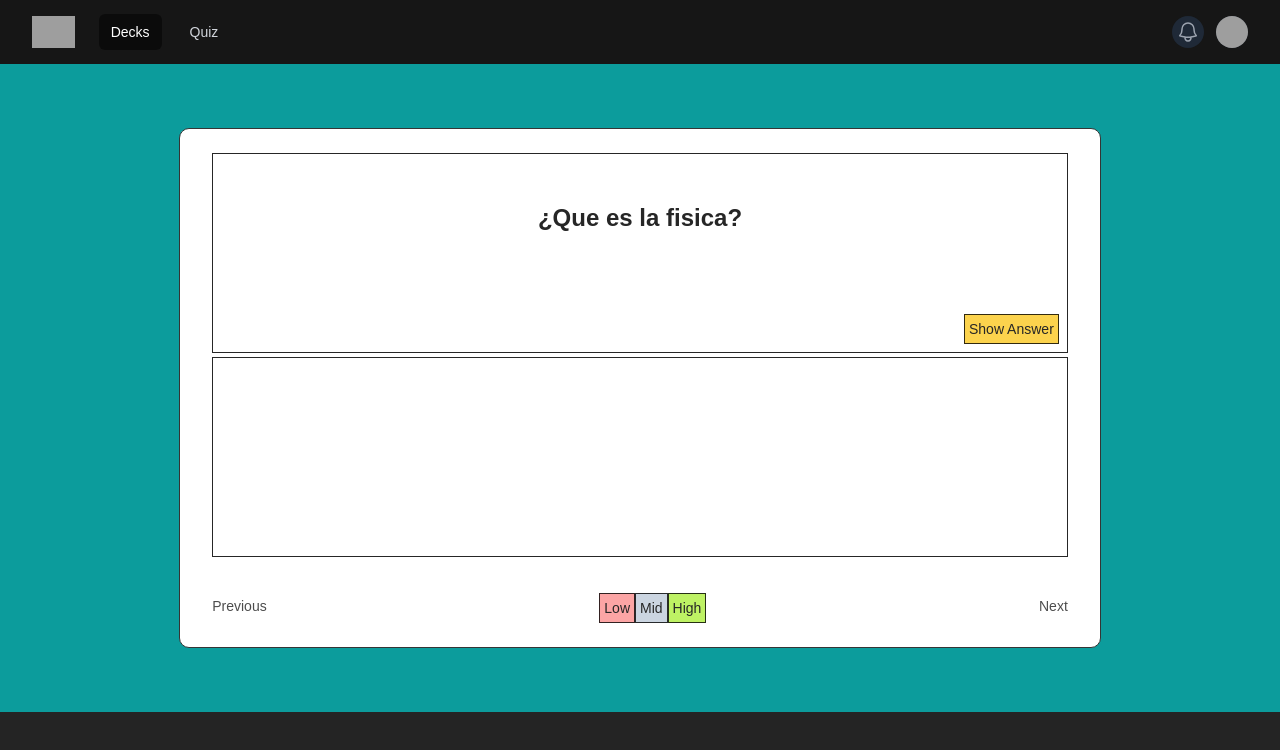
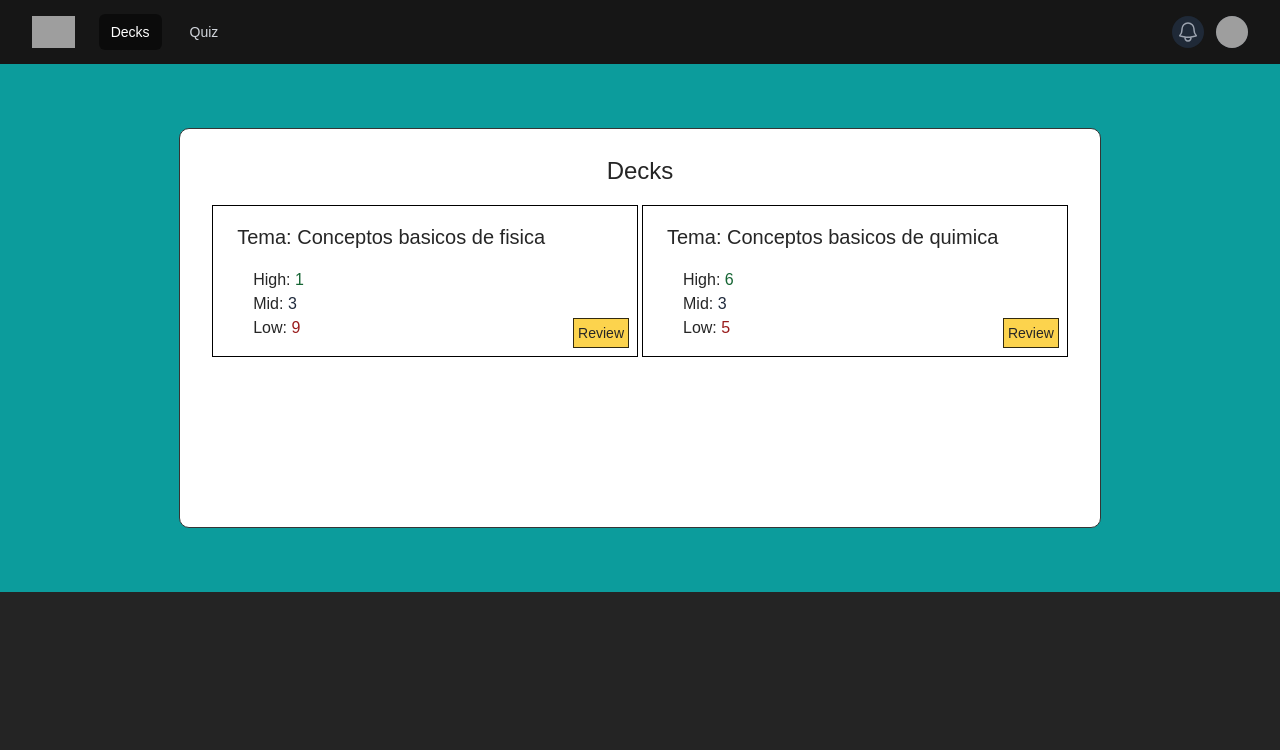
Before and after one commit to zubstack/project-quiz_app, a React (Vite) app in the folder client/: page /decks in a window 1280 px wide. Shown: the top 750 px of the page. Built offline with nearby package versions, Linux system fonts and the light colour scheme; grey boxes are pictures that could not be loaded; a web font is replaced by a local one.

Commit message:
Decks layout

```diff
--- a/client/src/App.jsx
+++ b/client/src/App.jsx
@@ -3,6 +3,7 @@ import { BrowserRouter as Router, Routes, Route } from "react-router-dom";
 import Navbar from "./components/Navbar";
 import Quiz from "./pages/Quiz";
 import Decks from "./pages/Decks";
+import FlashCards from "./pages/FlashCards";
 
 export default function App() {
   return (
@@ -11,6 +12,7 @@ export default function App() {
 
       <div id="main__container">
         <Routes>
+          <Route path="/flashcards" element={<FlashCards />}></Route>
           <Route path="/decks" element={<Decks />}></Route>
           <Route path="/quiz" element={<Quiz />}></Route>
           <Route path="/" element={<Home />}></Route>
--- /dev/null
+++ b/client/src/components/Deck.css
@@ -0,0 +1,5 @@
+.deck__container {
+  padding: 1rem 1.5rem;
+  position: relative;
+  max-height: 200px;
+}
--- /dev/null
+++ b/client/src/components/Deck.jsx
@@ -0,0 +1,34 @@
+import { useNavigate } from "react-router-dom";
+import "./Deck.css";
+import ColorButton from "./ui/ColorButton";
+function Deck({ item }) {
+  const navigate = useNavigate();
+  return (
+    <div className="deck__container border border-black">
+      <h2 className="mb-4">Tema: {item.topic}</h2>
+      <ul className="px-4">
+        <li>
+          High: <span className="text-green-800">{item.domain.high}</span>
+        </li>
+        <li>
+          Mid: <span className="text-slate-800">{item.domain.mid}</span>
+        </li>
+        <li>
+          Low: <span className="text-red-800">{item.domain.low}</span>
+        </li>
+      </ul>
+      <div className="absolute bottom-2 right-2">
+        <ColorButton
+          onClick={() => {
+            navigate(`/flashcards?deckId=${item.deckId}`);
+          }}
+          color={"yellow"}
+        >
+          Review
+        </ColorButton>
+      </div>
+    </div>
+  );
+}
+
+export default Deck;
--- a/client/src/components/FlashCard.jsx
+++ b/client/src/components/FlashCard.jsx
@@ -7,7 +7,7 @@ import { useState } from "react";
 function FlashCard({ card }) {
   const [toggleAnswer, setToggleAnswer] = useState(null);
   return (
-    <BaseLayout class="text-2xl font-bold flex flex-col items-center ">
+    <BaseLayout className="text-2xl font-bold flex flex-col items-center ">
       <div
         id="question__container"
         className="flex flex-col items-center justify-center relative"
--- /dev/null
+++ b/client/src/data/decks.json
@@ -0,0 +1,20 @@
+[
+  {
+    "topic": "Conceptos basicos de fisica",
+    "deckId": 1,
+    "domain": {
+      "high": 1,
+      "mid": 3,
+      "low": 9
+    }
+  },
+  {
+    "topic": "Conceptos basicos de quimica",
+    "deckId": 2,
+    "domain": {
+      "high": 6,
+      "mid": 3,
+      "low": 5
+    }
+  }
+]
--- a/client/src/index.css
+++ b/client/src/index.css
@@ -17,6 +17,22 @@
   -moz-osx-font-smoothing: grayscale;
   -webkit-text-size-adjust: 100%;
 }
+
+h1,
+h2,
+h3,
+h4 {
+  font-weight: 500;
+}
+
+h1 {
+  font-size: 24px;
+}
+
+h2 {
+  font-size: 20px;
+}
+
 * {
   margin: 0;
   padding: 0;
--- a/client/src/pages/Decks.jsx
+++ b/client/src/pages/Decks.jsx
@@ -1,13 +1,17 @@
-import React from "react";
-import FlashCard from "../components/FlashCard";
-import data from "../data/flashcards.json";
+import Deck from "../components/Deck";
+import BaseLayout from "../layout/BaseLayout";
+import data from "../data/decks.json";
 
 function Decks() {
-  const card = data[0];
   return (
-    <div>
-      <FlashCard key={card.cardId} card={card} />
-    </div>
+    <BaseLayout className={"text-center"}>
+      <h1 className="mb-4">Decks</h1>
+      <div className={"grid grid-cols-2 gap-1 text-start"}>
+        {data.map((item) => (
+          <Deck key={item.deckId} item={item} />
+        ))}
+      </div>
+    </BaseLayout>
   );
 }
 
--- /dev/null
+++ b/client/src/pages/FlashCards.jsx
@@ -0,0 +1,19 @@
+import React from "react";
+import data from "../data/flashcards.json";
+import FlashCard from "../components/FlashCard";
+import { useSearchParams } from "react-router-dom";
+
+function FlashCards() {
+  const [searchParams] = useSearchParams();
+
+  const deckId = searchParams.get("deckId");
+  console.log("deckId", deckId);
+  const card = data[0];
+  return (
+    <div>
+      <FlashCard key={card.cardId} card={card} />
+    </div>
+  );
+}
+
+export default FlashCards;
```
